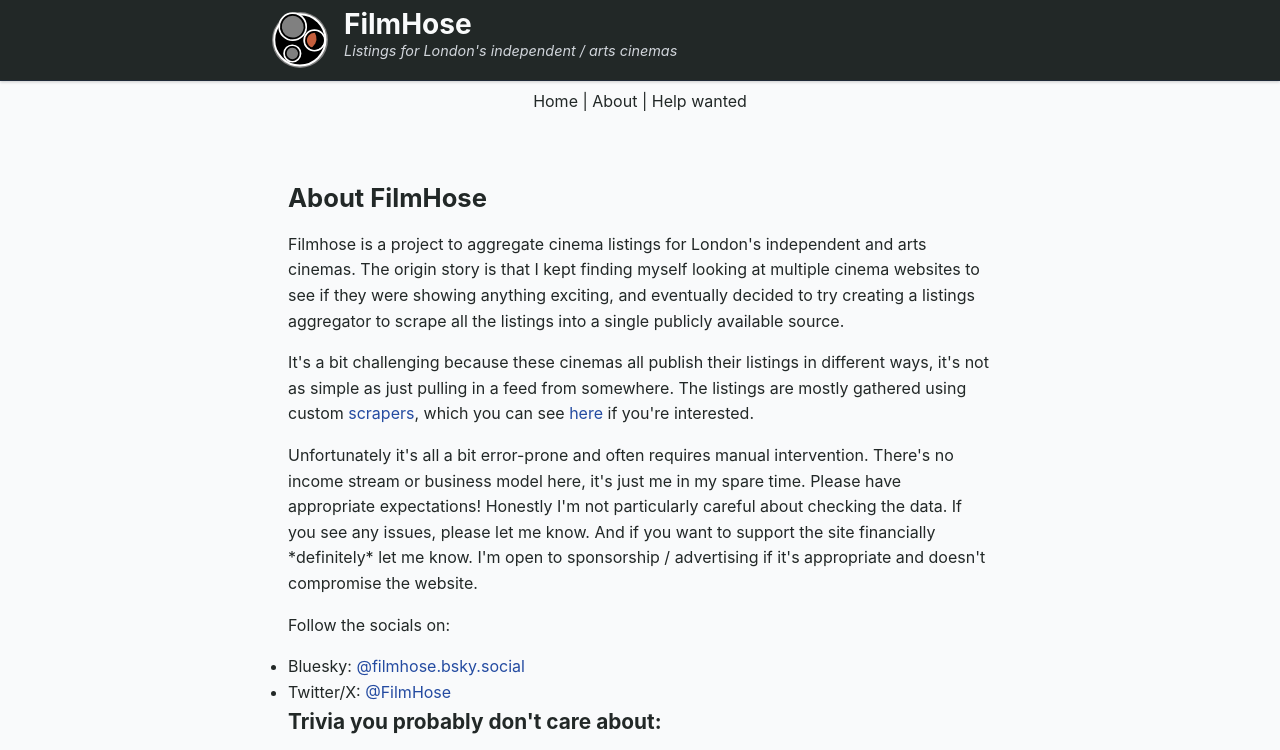
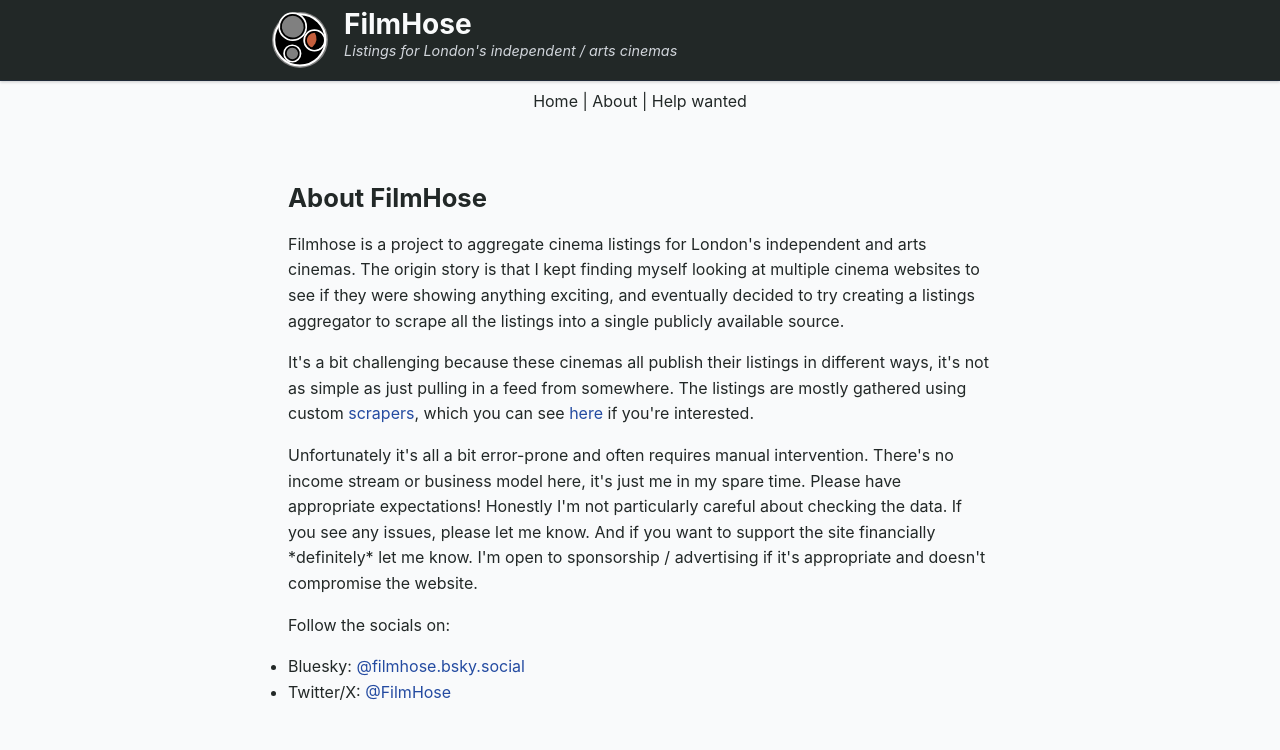
Before and after one commit to Joeboy/filmhose, a React (Vite) app: page /about in a window 1280 px wide. Shown: the top 750 px of the page. Built offline with nearby package versions, Linux system fonts and the light colour scheme; no server answers.

Commit message:
Update About page text

```diff
--- a/src/components/About.tsx
+++ b/src/components/About.tsx
@@ -55,6 +55,7 @@ const About: React.FC = () => {
           </a>
         </li>
       </ul>{' '}
+      <p>&nbsp;</p>
       <h2>Trivia you probably don't care about:</h2>
       <ul>
         <li>
```
